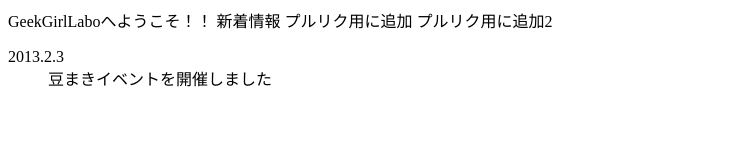
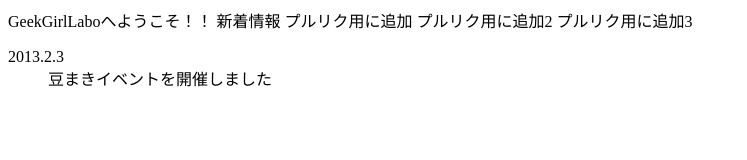
Before and after one commit to mioito/HTML, a plain HTML site: page geekgirl.html in a window 1280 px wide. Shown: the whole page, without its empty margins (0-747 px from the left). Drawn offline with Linux system fonts and the light colour scheme.

Commit message:
プルリク3

```diff
--- a/geekgirl.html
+++ b/geekgirl.html
@@ -8,6 +8,7 @@
 	新着情報
 	プルリク用に追加
 	プルリク用に追加2
+	プルリク用に追加3
 	<dl>
 		<dt>2013.2.3</dt>
 		<dd>豆まきイベントを開催しました</dd>
```
